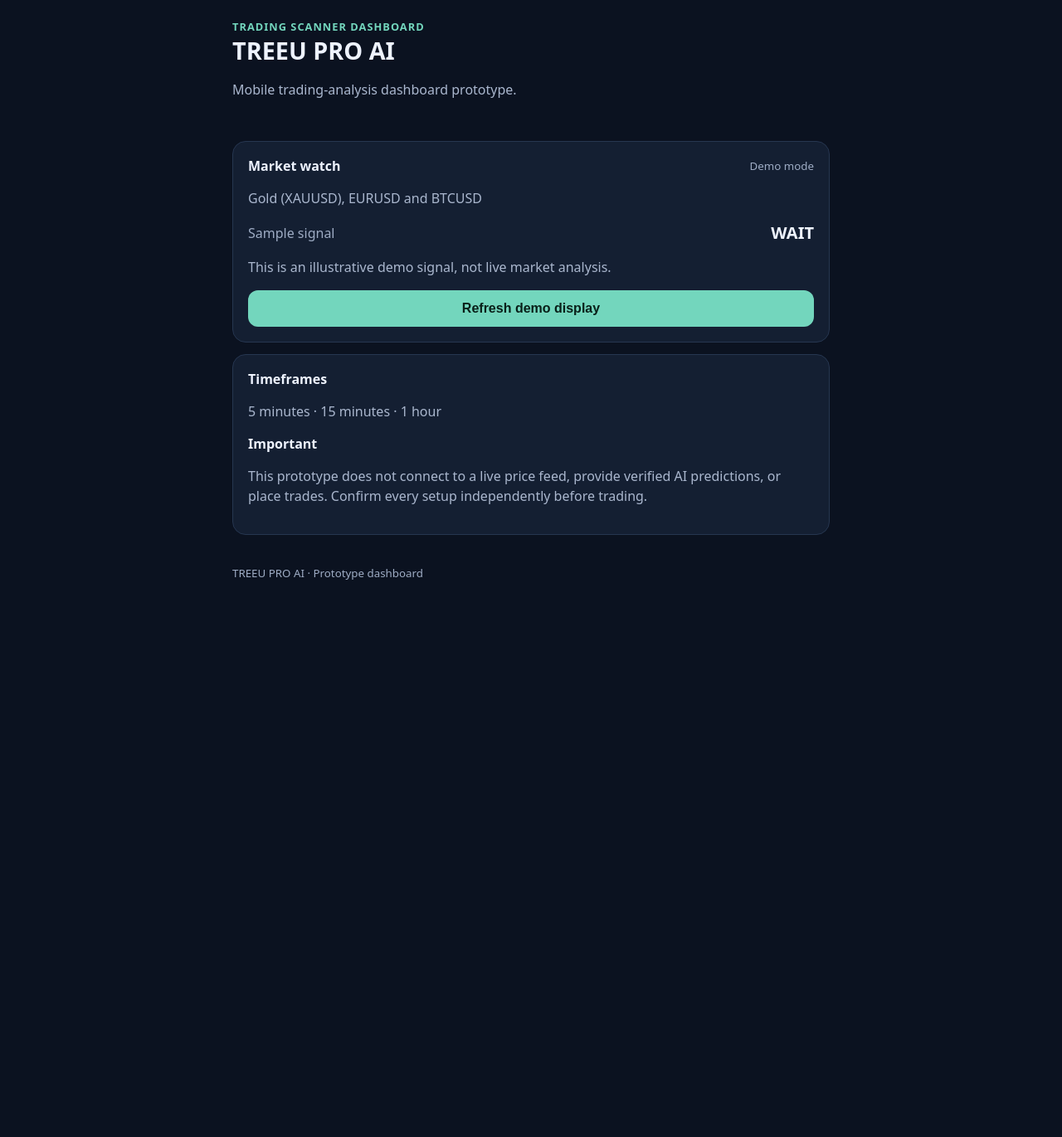
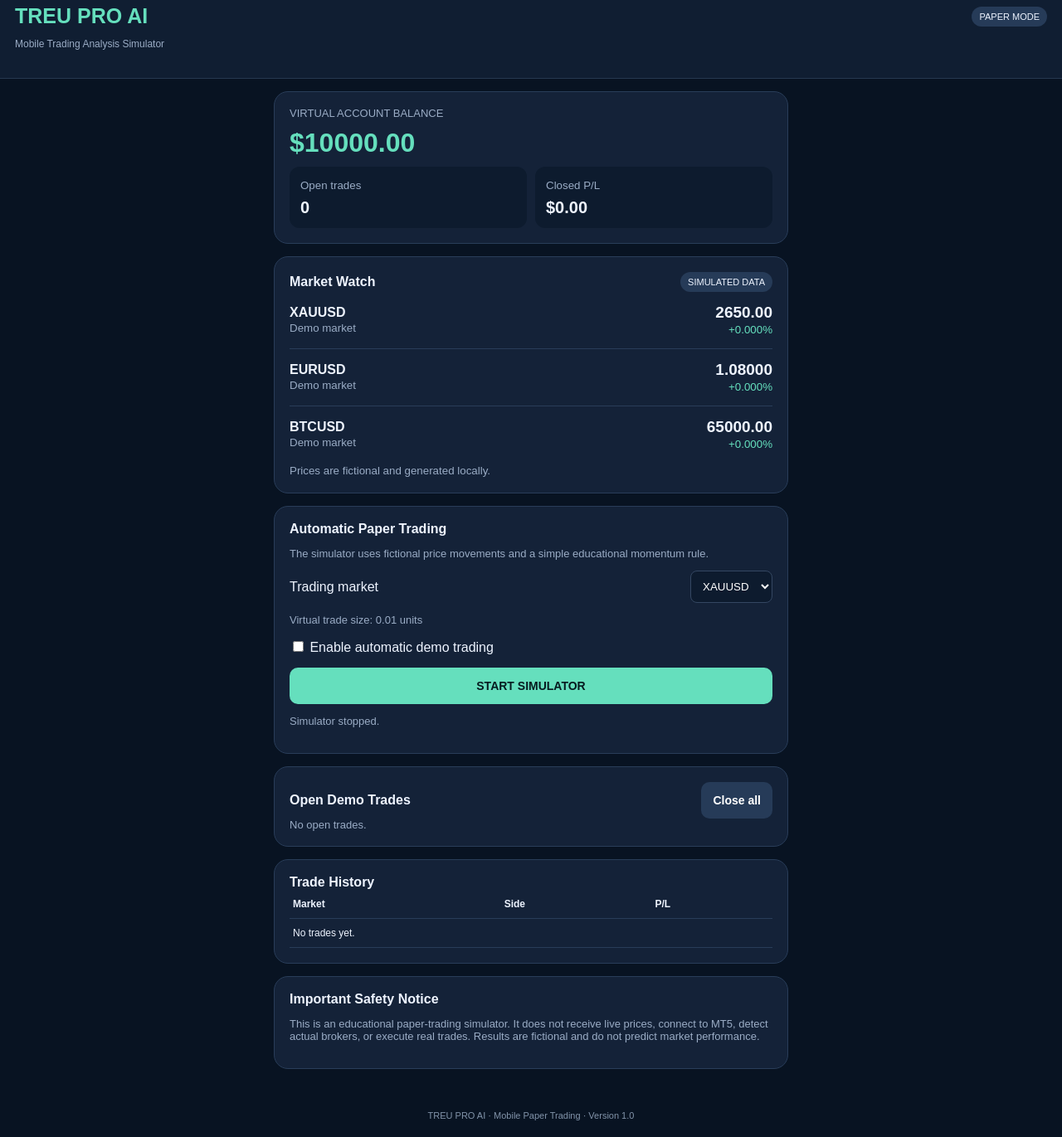
Before and after one commit to omokaroe041-bit/treeu-pro-ai, a plain HTML site: page index.html in a window 1280 px wide. Shown: the part 17-1388 px from the top of the page at 83% size. Before the commit the page ends 800 px from the top, so only its background shows below. Drawn offline with Linux system fonts and the light colour scheme.

Commit message:
Update index.html

```diff
--- a/index.html
+++ b/index.html
@@ -1,52 +1,250 @@
-<!doctype html>
+
+<!DOCTYPE html>
 <html lang="en">
 <head>
-  <meta charset="utf-8">
-  <meta name="viewport" content="width=device-width, initial-scale=1">
-  <meta name="theme-color" content="#101827">
-  <meta name="description" content="TREEU PRO AI trading scanner demo dashboard">
+<meta charset="UTF-8">
+<meta name="viewport" content="width=device-width,initial-scale=1">
+<meta name="theme-color" content="#081322">
+<title>TREU PRO AI</title>
 <link rel="manifest" href="manifest.webmanifest">
-  <link rel="icon" href="icon.svg" type="image/svg+xml">
-  <title>TREEU PRO AI</title>
 <style>
-    :root{color-scheme:dark;font-family:system-ui,-apple-system,Segoe UI,sans-serif;background:#0b1220;color:#eef3ff}
-    *{box-sizing:border-box}body{margin:0;padding:20px;max-width:760px;margin-inline:auto}
-    header{padding:20px 0}h1{margin:0;font-size:1.8rem}p{color:#aab7ce;line-height:1.5}
-    .tag{color:#73d6bd;font-weight:700;font-size:.8rem;letter-spacing:.08em}
-    .card{background:#141f32;border:1px solid #263650;border-radius:16px;padding:18px;margin:14px 0}
-    .row{display:flex;justify-content:space-between;gap:12px;align-items:center}
-    .muted{color:#9eacc4}.signal{font-size:1.25rem;font-weight:800}
-    button{background:#73d6bd;color:#092019;border:0;border-radius:12px;padding:13px 16px;font-weight:800;width:100%;font-size:1rem}
-    small{color:#9eacc4}footer{padding:20px 0}
+*{box-sizing:border-box}
+body{margin:0;background:#081322;color:#eef4ff;font-family:Arial,sans-serif}
+header{padding:22px 18px;background:#101e32;border-bottom:1px solid #263850}
+header h1{margin:0;color:#65dfbd;font-size:25px}
+header p{color:#9aacc5;font-size:12px}
+main{max-width:650px;margin:auto;padding:15px}
+.card{background:#142238;border:1px solid #293d59;border-radius:17px;padding:18px;margin-bottom:15px}
+.row{display:flex;justify-content:space-between;align-items:center;gap:10px}
+.muted{color:#9aacc5;font-size:13px}
+.balance{font-size:32px;color:#65dfbd;font-weight:bold;margin:10px 0}
+.market{padding:14px 0;border-bottom:1px solid #293d59}
+.market:last-child{border:0}
+.price{font-weight:bold;font-size:19px}
+button{border:0;border-radius:10px;padding:14px;font-weight:bold;font-size:14px;cursor:pointer}
+.start{background:#65dfbd;color:#071c20;width:100%}
+.stop{background:#f16b79;color:white;width:100%}
+.secondary{background:#263b58;color:white}
+.tag{font-size:11px;padding:6px 9px;border-radius:20px;background:#263b58}
+.green{color:#65dfbd}
+.red{color:#ff8790}
+.stats{display:grid;grid-template-columns:1fr 1fr;gap:10px}
+.stat{background:#0d1b2e;border-radius:12px;padding:13px}
+.stat strong{display:block;font-size:20px;margin-top:7px}
+select{background:#0d1b2e;color:white;padding:10px;border:1px solid #344762;border-radius:8px}
+input{accent-color:#65dfbd}
+small{color:#9aacc5}
+table{width:100%;font-size:12px;border-collapse:collapse}
+td,th{text-align:left;padding:10px 4px;border-bottom:1px solid #293d59}
+footer{text-align:center;color:#8294aa;font-size:11px;padding:20px}
 </style>
 </head>
 <body>
-  <header><div class="tag">TRADING SCANNER DASHBOARD</div><h1>TREEU PRO AI</h1>
-    <p>Mobile trading-analysis dashboard prototype.</p></header>
+<header>
+ <div class="row">
+  <h1>TREU PRO AI</h1>
+  <span class="tag">PAPER MODE</span>
+ </div>
+ <p>Mobile Trading Analysis Simulator</p>
+</header>
+
+<main>
  <section class="card">
-    <div class="row"><strong>Market watch</strong><small>Demo mode</small></div>
-    <p>Gold (XAUUSD), EURUSD and BTCUSD</p>
-    <div class="row"><span class="muted">Sample signal</span><span class="signal" id="signal">WAIT</span></div>
-    <p id="explain">This is an illustrative demo signal, not live market analysis.</p>
-    <button id="refresh">Refresh demo display</button>
+  <div class="muted">VIRTUAL ACCOUNT BALANCE</div>
+  <div class="balance" id="balance">$10,000.00</div>
+  <div class="stats">
+   <div class="stat">
+    <small>Open trades</small>
+    <strong id="openCount">0</strong>
+   </div>
+   <div class="stat">
+    <small>Closed P/L</small>
+    <strong id="profit">$0.00</strong>
+   </div>
+  </div>
  </section>
+
  <section class="card">
-    <strong>Timeframes</strong><p>5 minutes · 15 minutes · 1 hour</p>
-    <strong>Important</strong>
-    <p>This prototype does not connect to a live price feed, provide verified AI predictions, or place trades. Confirm every setup independently before trading.</p>
+  <div class="row">
+   <strong>Market Watch</strong>
+   <span class="tag">SIMULATED DATA</span>
+  </div>
+  <div id="markets"></div>
+  <small>Prices are fictional and generated locally.</small>
  </section>
-  <footer><small> TREEU PRO AI · Prototype dashboard</small></footer>
+
+ <section class="card">
+  <strong>Automatic Paper Trading</strong>
+  <p class="muted">The simulator uses fictional price movements and a simple educational momentum rule.</p>
+  <div class="row">
+   <label for="marketSelect">Trading market</label>
+   <select id="marketSelect">
+    <option>XAUUSD</option>
+    <option>EURUSD</option>
+    <option>BTCUSD</option>
+   </select>
+  </div>
+  <p class="muted">Virtual trade size: 0.01 units</p>
+  <div style="margin:15px 0">
+   <label><input type="checkbox" id="auto"> Enable automatic demo trading</label>
+  </div>
+  <button class="start" id="start">START SIMULATOR</button>
+  <p id="status" class="muted">Simulator stopped.</p>
+ </section>
+
+ <section class="card">
+  <div class="row">
+   <strong>Open Demo Trades</strong>
+   <button class="secondary" id="closeAll">Close all</button>
+  </div>
+  <div id="positions" class="muted">No open trades.</div>
+ </section>
+
+ <section class="card">
+  <strong>Trade History</strong>
+  <div style="overflow-x:auto">
+   <table>
+    <thead>
+     <tr><th>Market</th><th>Side</th><th>P/L</th></tr>
+    </thead>
+    <tbody id="history">
+     <tr><td colspan="3">No trades yet.</td></tr>
+    </tbody>
+   </table>
+  </div>
+ </section>
+
+ <section class="card">
+  <strong>Important Safety Notice</strong>
+  <p class="muted">
+   This is an educational paper-trading simulator.
+   It does not receive live prices, connect to MT5,
+   detect actual brokers, or execute real trades.
+   Results are fictional and do not predict market performance.
+  </p>
+ </section>
+</main>
+<footer>TREU PRO AI · Mobile Paper Trading · Version 1.0</footer>
+
 <script>
-    const labels = ["WAIT","DEMO BUY","DEMO SELL"];
-    document.getElementById("refresh").addEventListener("click", () => {
-      const value = labels[Math.floor(Math.random()*labels.length)];
-      document.getElementById("signal").textContent = value;
-      document.getElementById("explain").textContent =
-        "Illustrative demo only (" + new Date().toLocaleTimeString() + "). Not a live trading signal.";
+const names=["XAUUSD","EURUSD","BTCUSD"];
+const prices={XAUUSD:2650,EURUSD:1.08,BTCUSD:65000};
+const changes={XAUUSD:0,EURUSD:0,BTCUSD:0};
+const previous={...prices};
+let balance=10000;
+let closedPL=0;
+let positions=[];
+let history=[];
+let running=false;
+let timer=null;
+let ticks=0;
+let lastSide={};
+
+const money=n=>"$"+n.toFixed(2);
+
+function render(){
+ document.getElementById("balance").textContent=money(balance);
+ document.getElementById("profit").textContent=money(closedPL);
+ document.getElementById("openCount").textContent=positions.length;
+
+ document.getElementById("markets").innerHTML=names.map(n=>`
+ <div class="market row">
+  <div><strong>${n}</strong><br><small>Demo market</small></div>
+  <div style="text-align:right">
+   <div class="price">${prices[n].toFixed(n==="EURUSD"?5:2)}</div>
+   <small class="${changes[n]>=0?'green':'red'}">
+   ${changes[n]>=0?"+":""}${changes[n].toFixed(3)}%
+   </small>
+  </div>
+ </div>`).join("");
+
+ document.getElementById("positions").innerHTML=positions.length?
+ positions.map((p,i)=>`
+ <div class="market">
+ <div class="row">
+ <strong>${p.market} · ${p.side}</strong>
+ <span class="${p.pl>=0?'green':'red'}">${money(p.pl)}</span>
+ </div>
+ <small>Entry: ${p.entry.toFixed(4)}</small>
+ <button class="secondary" onclick="closePosition(${i})">Close demo trade</button>
+ </div>`).join(""):"No open trades.";
+
+ document.getElementById("history").innerHTML=history.length?
+ history.slice(-15).reverse().map(p=>`
+ <tr><td>${p.market}</td><td>${p.side}</td>
+ <td class="${p.pl>=0?'green':'red'}">${money(p.pl)}</td></tr>`
+ ).join(""):'<tr><td colspan="3">No trades yet.</td></tr>';
+}
+
+function openPosition(market,side){
+ if(positions.some(p=>p.market===market))return;
+ const price=prices[market];
+ positions.push({
+  market,side,entry:price,pl:0,
+  size:0.01,
+  direction:side==="BUY"?1:-1
  });
-    if ("serviceWorker" in navigator) {
-      window.addEventListener("load", () => navigator.serviceWorker.register("./sw.js").catch(()=>{}));
+ lastSide[market]=side;
+ render();
 }
+
+function closePosition(i){
+ const p=positions[i];
+ if(!p)return;
+ balance+=p.pl;
+ closedPL+=p.pl;
+ history.push({...p});
+ positions.splice(i,1);
+ render();
+}
+
+function closeAll(){
+ while(positions.length)closePosition(0);
+}
+
+function tick(){
+ ticks++;
+ names.forEach(n=>{
+  const old=prices[n];
+  const volatility=n==="BTCUSD"?0.004:n==="XAUUSD"?0.0015:0.0005;
+  const move=(Math.random()-0.5)*volatility*2;
+  prices[n]=Math.max(0.00001,old*(1+move));
+  changes[n]=((prices[n]-old)/old)*100;
+ });
+
+ positions.forEach(p=>{
+  const movement=(prices[p.market]-p.entry)*p.direction;
+  p.pl=movement*p.size*10;
+ });
+
+ if(document.getElementById("auto").checked&&ticks%5===0){
+  const market=document.getElementById("marketSelect").value;
+  if(!positions.some(p=>p.market===market)){
+   const side=changes[market]>=0?"BUY":"SELL";
+   openPosition(market,side);
+  }
+ }
+ render();
+}
+
+document.getElementById("start").onclick=()=>{
+ if(running){
+  clearInterval(timer);
+  running=false;
+  document.getElementById("start").textContent="START SIMULATOR";
+  document.getElementById("start").className="start";
+  document.getElementById("status").textContent="Simulator stopped.";
+ }else{
+  running=true;
+  timer=setInterval(tick,2000);
+  document.getElementById("start").textContent="STOP SIMULATOR";
+  document.getElementById("start").className="stop";
+  document.getElementById("status").textContent="Generating fictional demo prices...";
+ }
+};
+
+document.getElementById("closeAll").onclick=closeAll;
+render();
 </script>
 </body>
 </html>
```
Lines whose indentation alone changed are shown as unchanged.
